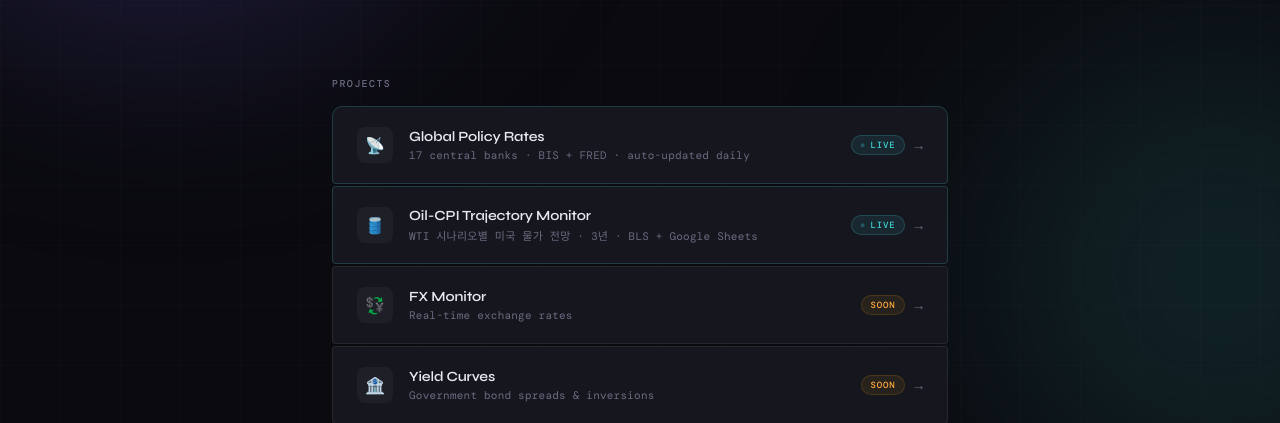
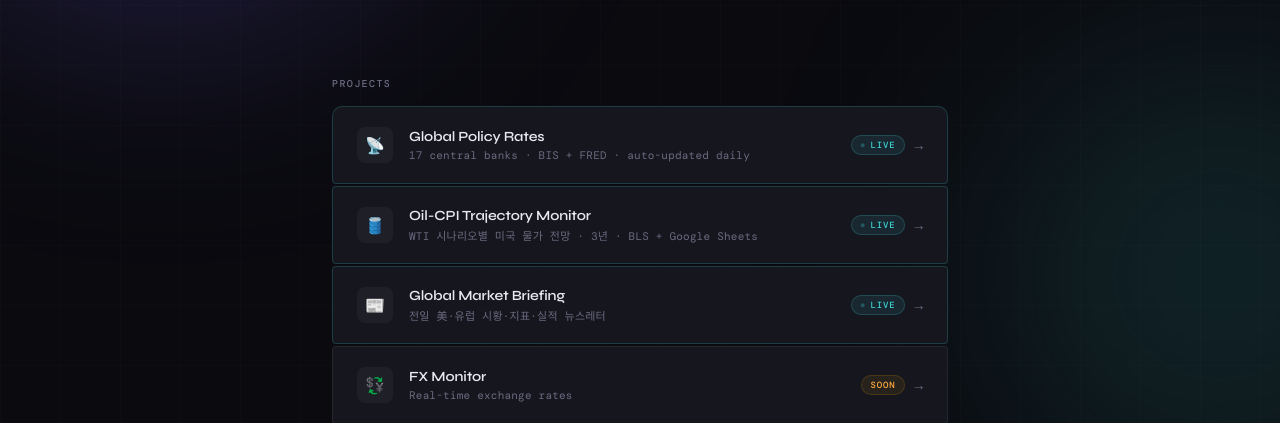
Before and after one commit to neejin/swimming-pool, a plain HTML site: page index.html in a window 1280 px wide. Shown: the part 355-778 px from the top of the page. Drawn offline with nearby package versions, Linux system fonts and the light colour scheme; a web font is replaced by a local one.

Commit message:
Add files via upload

```diff
--- a/index.html
+++ b/index.html
@@ -331,6 +331,20 @@
         </div>
       </a>
 
+      <a href="newsletter.html" class="card live">
+        <div class="card-left">
+          <div class="card-icon">📰</div>
+          <div class="card-info">
+            <div class="card-title">Global Market Briefing</div>
+            <div class="card-desc">전일 美·유럽 시황·지표·실적 뉴스레터</div>
+          </div>
+        </div>
+        <div class="card-right">
+          <span class="badge badge-live">Live</span>
+          <span class="arrow">→</span>
+        </div>
+      </a>
+
       <a href="#" class="card" style="pointer-events:none;opacity:0.4;">
         <div class="card-left">
           <div class="card-icon">💱</div>
```
